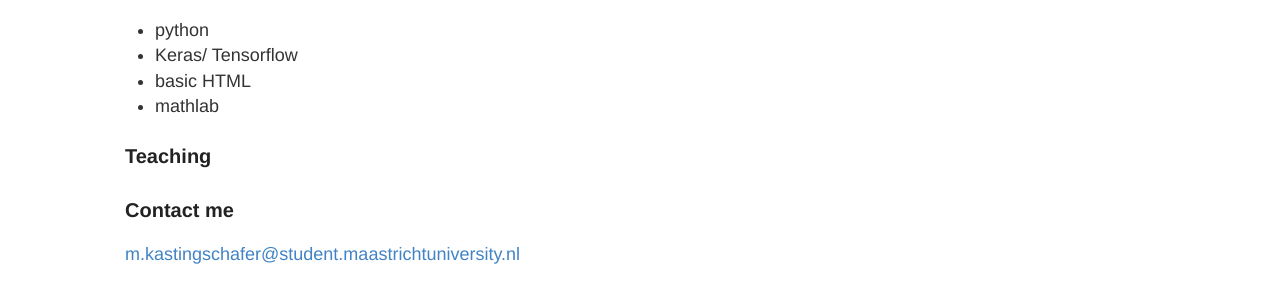
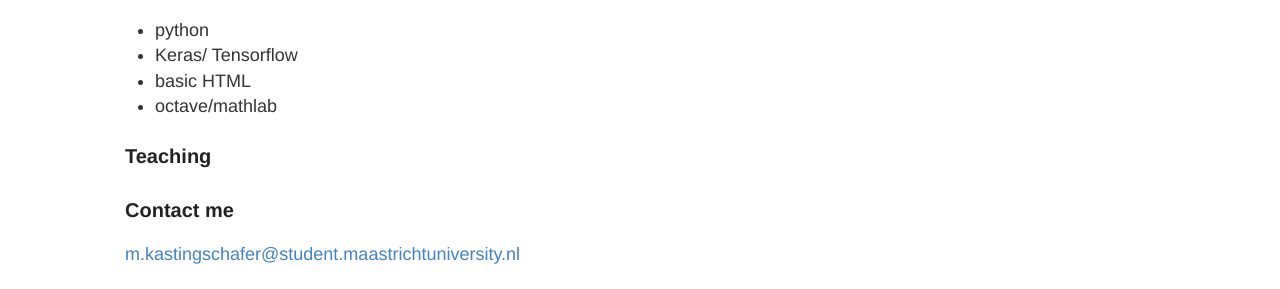
Before and after one commit to Mariusmarten/mariusmarten.github.io, a Jekyll site: the page built from about.md, in a window 1280 px wide. Shown: the part 1578-1867 px from the top of the page. Built offline with Jekyll 4.4.1, drawn with Linux system fonts in a browser that asks for light colours.

Commit message:
Update about.md

```diff
--- a/about.md
+++ b/about.md
@@ -54,7 +54,7 @@ cooperation EU
   - python
   - Keras/ Tensorflow
   - basic HTML
-  - mathlab
+  - octave/mathlab
 
 ### Teaching
 
```
